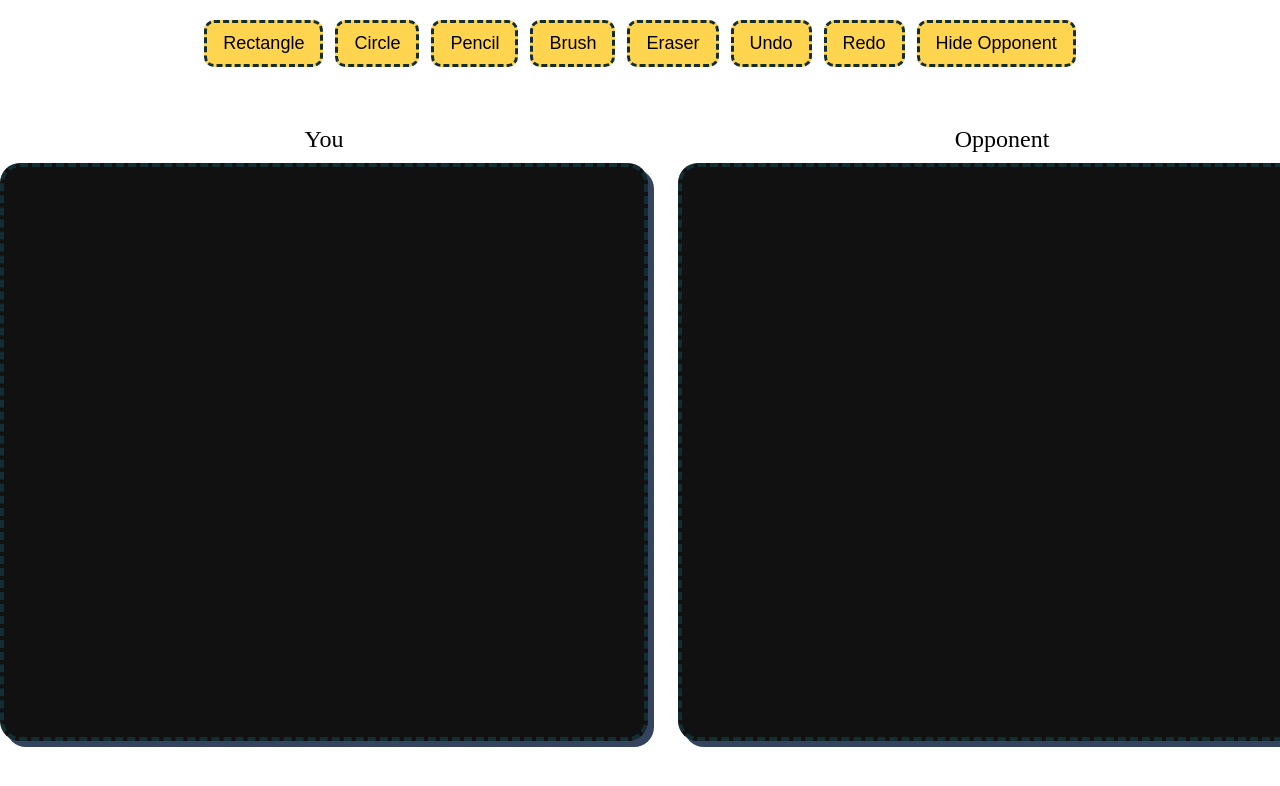
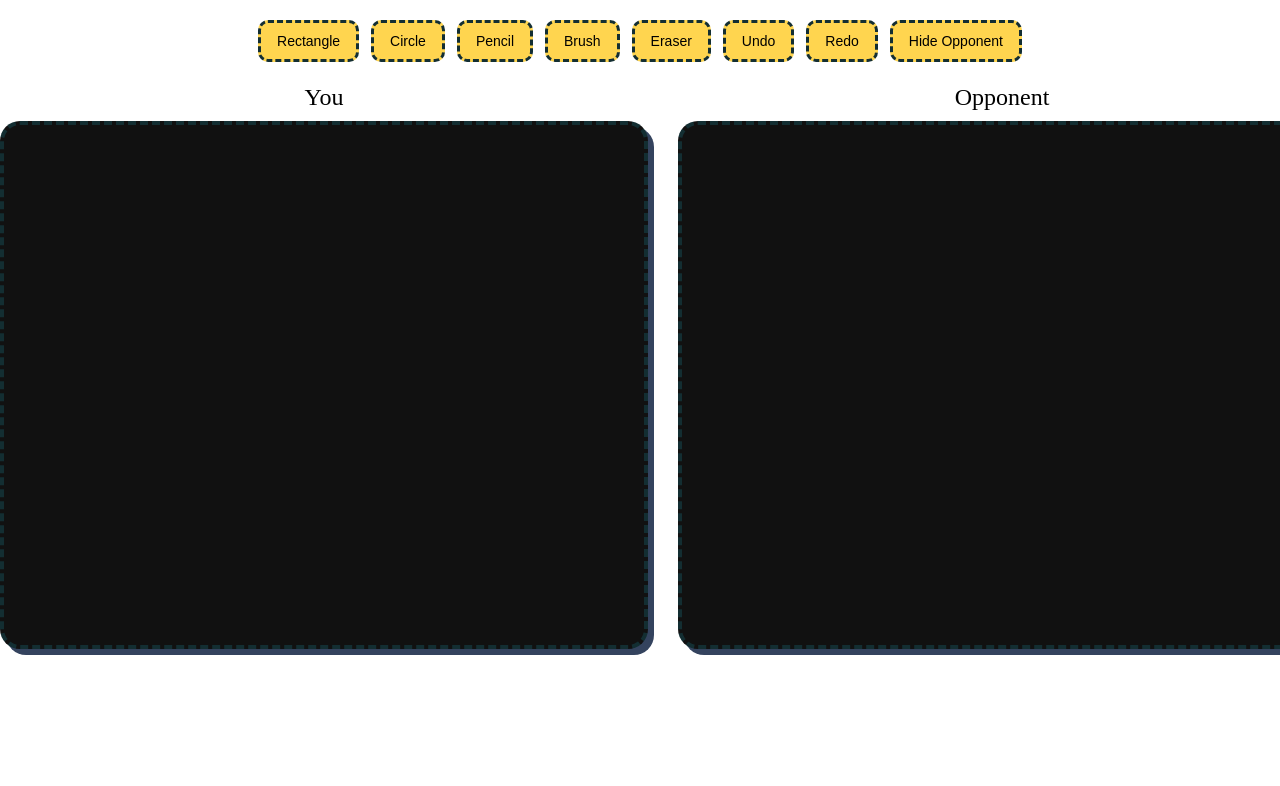
Before and after one commit to JayRathore10/Draw-War, a React (Vite) app in the folder client/: page /draw in a window 1280 px wide. Both pictures are taken after a click on the button "Show Opponent Board". Shown: the top 786 px of the page. Built offline with nearby package versions, Linux system fonts and the light colour scheme.

Commit message:
fix style

```diff
--- a/client/src/components/DrawBoard.tsx
+++ b/client/src/components/DrawBoard.tsx
@@ -349,7 +349,7 @@ const DrawBoard: React.FC = () => {
               <canvas
                 ref={canvasRef}
                 width={620}
-                height={550}
+                height={500}
                 onContextMenu={(e) => e.preventDefault()}
                 onMouseDown={handleMouseDown}
                 onMouseMove={handleMouseMove}
@@ -365,7 +365,7 @@ const DrawBoard: React.FC = () => {
               <div className="canvas-wrapper">
                 <canvas
                 width={620}
-                height={550}
+                height={500}
                 />
               </div>
             </div>
--- a/client/src/styles/DrawBoard.css
+++ b/client/src/styles/DrawBoard.css
@@ -21,7 +21,7 @@
   background: #FFD54F;
   border: 3px dashed #132E32;
   border-radius: 10px;
-  font-size: 18px;
+  font-size: 14px;
   cursor: pointer;
   transition: 0.2s;
 }
@@ -49,6 +49,7 @@ canvas {
   flex-direction: column;
   align-items: center;
   width: 700px;
+  margin-top: -37px;
 }
 
 .boards.single {
```
